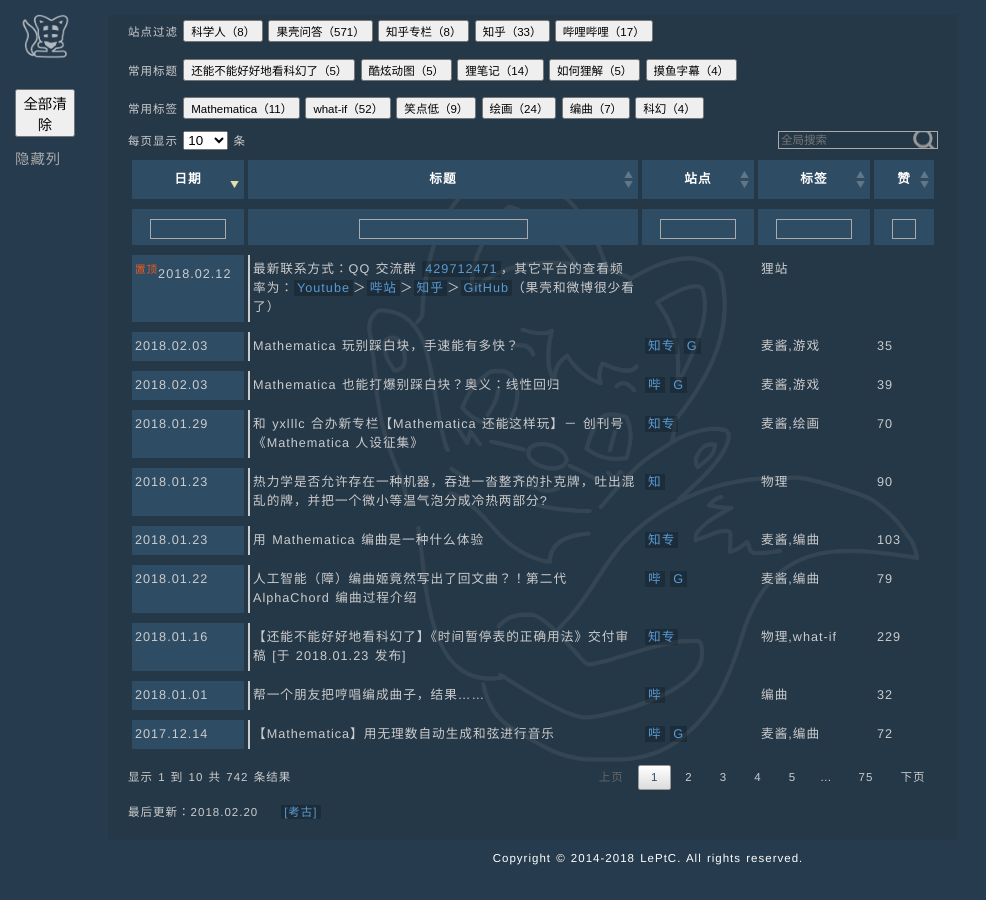
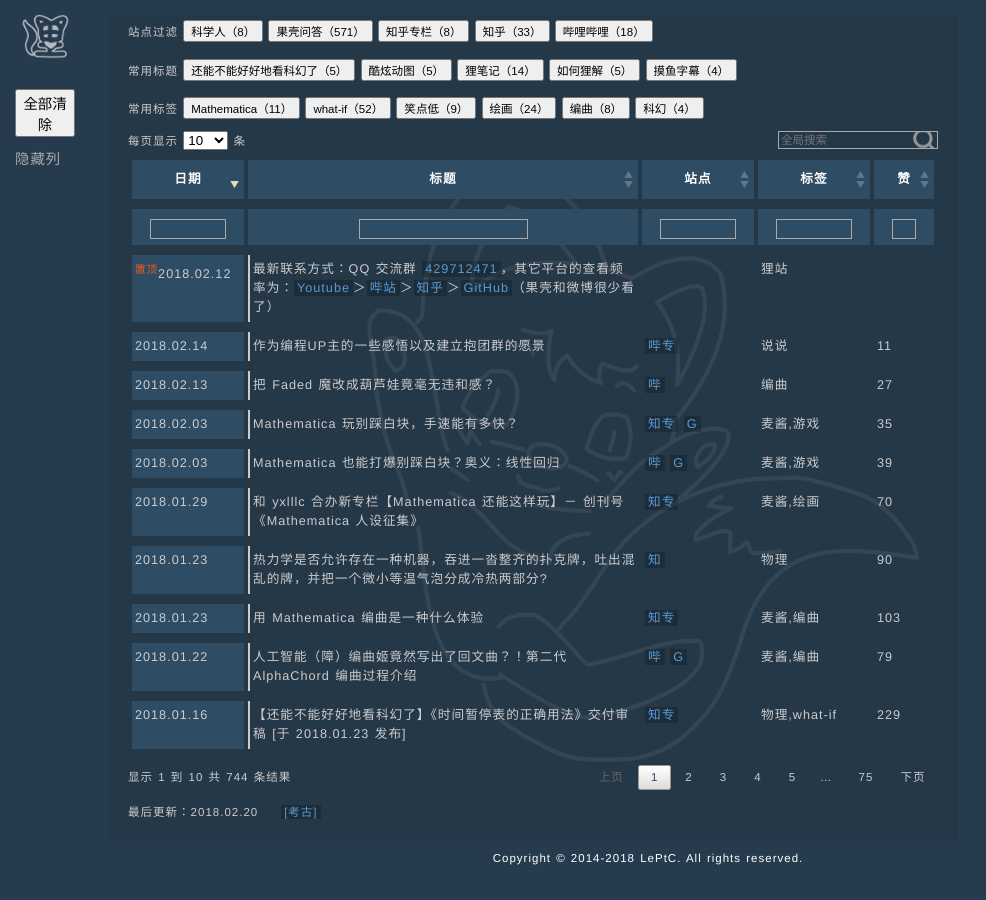
Before and after one commit to LePtC/LePtC.github.io, a Jekyll site: the page built from index.html, in a window 1280 px wide. Shown: the whole page, without its empty margins (0-986 px from the left). Built offline with Jekyll 4.4.1, drawn with Linux system fonts in a browser that asks for light colours; Markdown is read by kramdown in place of the engine named in the settings; comment, search, counter and statistics services are not loaded.

Commit message:
update index

```diff
--- a/index.html
+++ b/index.html
@@ -149,7 +149,7 @@
 <button type="button" onclick="inject('站点','壳问')">果壳问答（571）</button>
 <button type="button" onclick="inject('站点','知专')">知乎专栏（8）</button>
 <button type="button" onclick="inject('站点','知')">知乎（33）</button>
-<button type="button" onclick="inject('站点','哔')">哔哩哔哩（17）</button>
+<button type="button" onclick="inject('站点','哔')">哔哩哔哩（18）</button>
 </p>
 
 <p>常用标题
@@ -165,7 +165,7 @@
 <button type="button" onclick="inject('标签','what-if')">what-if（52）</button>
 <button type="button" onclick="inject('标签','笑点')">笑点低（9）</button>
 <button type="button" onclick="inject('标签','绘画')">绘画（24）</button>
-<button type="button" onclick="inject('标签','编曲')">编曲（7）</button>
+<button type="button" onclick="inject('标签','编曲')">编曲（8）</button>
 <button type="button" onclick="inject('标签','科幻')">科幻（4）</button>
 </p>
 
@@ -215,21 +215,31 @@
     <a href="http://weibo.com/ttarticle/p/show?id=2309404082667938281154">微</a></td>
 <td>科学人,物理</td><td></td></tr> -->
 
+<tr><td>2018.02.14</td>
+  <td>作为编程UP主的一些感悟以及建立抱团群的愿景</td>
+<td><a href="http://www.bilibili.com/read/cv220952/">哔专</a></td>
+<td>说说</td><td>11</td></tr>
+
+<tr><td>2018.02.13</td>
+  <td>把 Faded 魔改成葫芦娃竟毫无违和感？</td>
+<td><a href="http://www.bilibili.com/video/av19574757/">哔</a></td>
+<td>编曲</td><td>27</td></tr>
+
 <tr><td><sup>置顶</sup>2018.02.12</td>
-  <td>最新联系方式：QQ 交流群 <a href="http://qm.qq.com/cgi-bin/qm/qr?k=AoYx5iY8lqmkJmWX3K3XzlqWqSezGusv">429712471</a>，其它平台的查看频率为：<a href="https://www.youtube.com/channel/UCDWF6Oz4dai74HLX9gjpxyg">Youtube</a>＞<a href="http://space.bilibili.com/2654670/">哔站</a>＞<a href="https://www.zhihu.com/people/leptc/activities">知乎</a>＞<a href="https://github.com/LePtC/LePtC.github.io/issues">GitHub</a>（果壳和微博很少看了）</td>
+  <td>最新联系方式：QQ 交流群 <a href="http://qm.qq.com/cgi-bin/qm/qr?k=AoYx5iY8lqmkJmWX3K3XzlqWqSezGusv">429712471</a>，其它平台的查看频率为：<a href="https://www.youtube.com/channel/UCDWF6Oz4dai74HLX9gjpxyg">Youtube</a>＞<a href="http://space.bilibili.com/2654670/">哔站</a>＞<a href="https://www.zhihu.com/people/leptc/activities">知乎</a>＞<a href="https://github.com/LePtC/LePtC.github.io/">GitHub</a>（果壳和微博很少看了）</td>
 <td></td>
 <td>狸站</td><td></td></tr>
 
 <tr><td>2018.02.03</td>
   <td>Mathematica 玩别踩白块，手速能有多快？</td>
 <td><a href="https://zhuanlan.zhihu.com/p/33361062">知专</a>
-<a href="https://github.com/LePtC/MaticaGuokr/tree/master/201801">G</a></td></td>
+<a href="https://github.com/LePtC/MaticaGuokr/tree/master/201801">G</a></td>
 <td>麦酱,游戏</td><td>35</td></tr>
 
 <tr><td>2018.02.03</td>
   <td>Mathematica 也能打爆别踩白块？奥义：线性回归</td>
 <td><a href="http://www.bilibili.com/video/av19070980/">哔</a>
-<a href="https://github.com/LePtC/MaticaGuokr/tree/master/201801">G</a></td></td>
+<a href="https://github.com/LePtC/MaticaGuokr/tree/master/201801">G</a></td>
 <td>麦酱,游戏</td><td>39</td></tr>
 
 <tr><td>2018.01.29</td>
```
